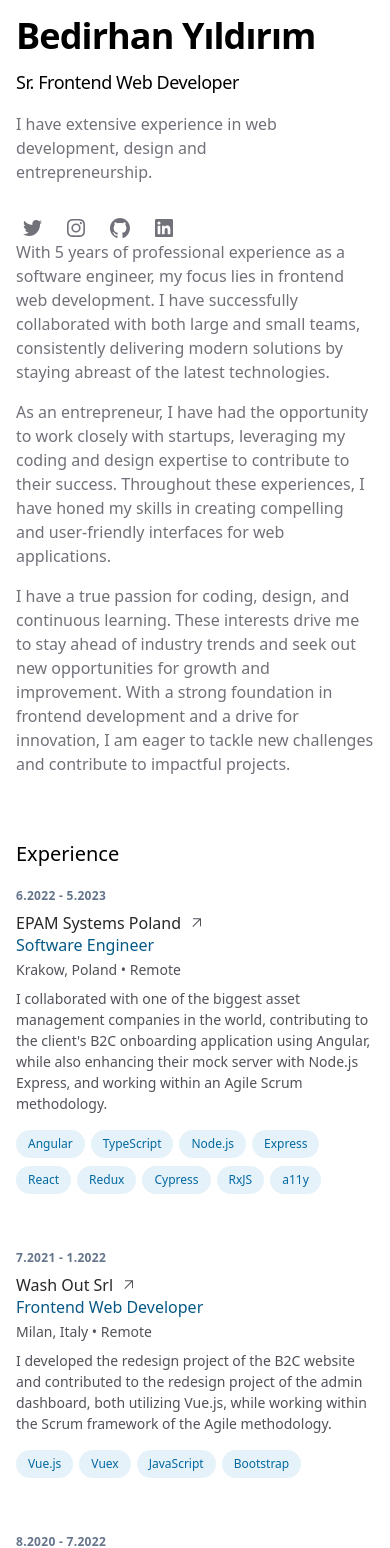
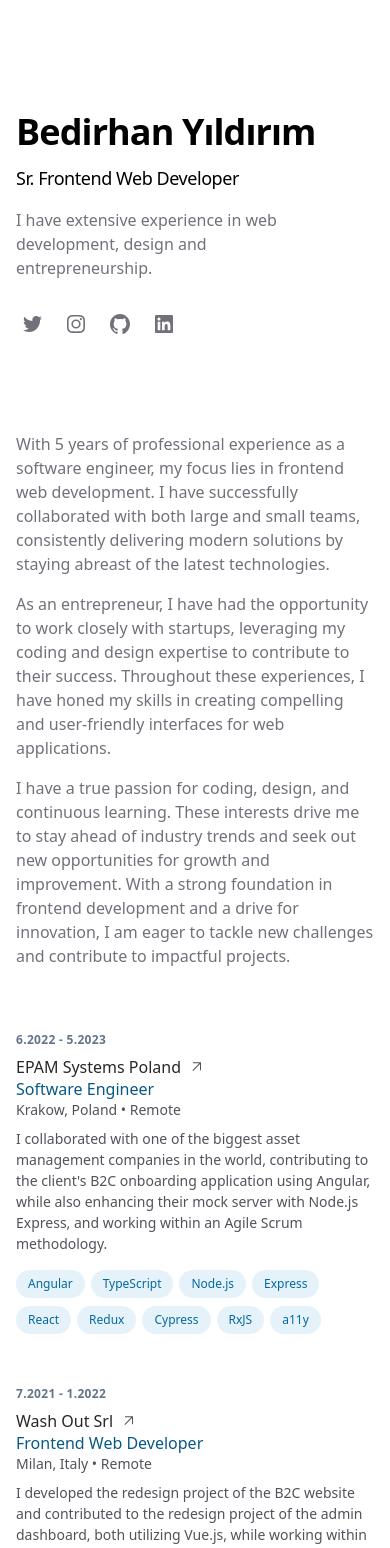
Before and after one commit to bedirhanyildirim/bedirhan.design, a Next.js app: page / in a window 390 px wide. Shown: the top 1548 px of the page. Built offline with nearby package versions, Linux system fonts and the light colour scheme.

Commit message:
fix: responsive design classes

```diff
--- a/src/app/globals.css
+++ b/src/app/globals.css
@@ -10,6 +10,6 @@
 
 @layer components {
   .content {
-    @apply w-full md:max-w-screen-sm lg:max-w-screen-md xl:max-w-screen-lg
+    @apply w-full md:max-w-screen-sm lg:max-w-full xl:max-w-screen-lg
   }
 }
--- a/src/app/layout.js
+++ b/src/app/layout.js
@@ -9,7 +9,7 @@ export default function RootLayout({ children }) {
   return (
     <html lang="en">
       <body>
-          <div className="w-full h-full flex justify-center p-4">
+          <div className="w-full h-full flex justify-center p-4 lg:p-10">
             {children}
           </div>
       </body>
--- a/src/app/page.js
+++ b/src/app/page.js
@@ -17,8 +17,8 @@ export default function Home() {
 
   return (
     <main className="content">
-      <div className="lg:flex lg:justify-between lg:gap-4">
-        <header className="lg:sticky lg:top-0 lg:flex lg:max-h-screen lg:w-1/2 lg:flex-col lg:justify-between lg:py-24">
+      <div className="flex flex-col lg:flex-row lg:justify-between lg:gap-4">
+        <header className="mt-24 lg:mt-0 lg:sticky lg:top-0 lg:flex lg:max-h-screen lg:w-1/2 lg:flex-col lg:justify-between lg:py-24">
           <div>
             <h1 className="text-4xl font-bold tracking-tight text-black sm:text-5xl">
               Bedirhan Yıldırım
@@ -66,7 +66,7 @@ export default function Home() {
             </p>
           </section>
           <section id="experiences">
-            <h3 className="mb-4 text-xl">Experience</h3>
+            <h3 className="hidden md:block mb-4 text-xl">Experience</h3>
             {
               experiencesData.map(exp => {
                 return (
@@ -74,12 +74,14 @@ export default function Home() {
                 )
               })
             }
-            <Link href="/" className="inline-flex items-center font-medium leading-tight font-semibold text-sky-800 hover:text-sky-600 transition">
-              Download Cv <ArrowRight className="w-6 h-6 ml-2 fill-sky-800" />
-            </Link>
+            <div className="w-full flex justify-center lg:justify-start">
+              <Link href="/" className="inline-flex items-center font-medium leading-tight font-semibold text-black lg:text-sky-800 hover:text-sky-600 transition">
+                Download CV <ArrowRight className="block w-6 h-6 ml-2 fill-black lg:fill-sky-800" />
+              </Link>
+            </div>
           </section>
           <section id="education" className="my-24">
-            <h3 className="mb-4 text-xl">Education</h3>
+            <h3 className="hidden md:block mb-4 text-xl">Education</h3>
             {
               educationData.map(education => {
                 return (
@@ -89,7 +91,7 @@ export default function Home() {
             }
           </section>
           <section id="volunteer" className="my-24">
-            <h3 className="mb-4 text-xl">Volunteer</h3>
+            <h3 className="hidden md:block mb-4 text-xl">Volunteer</h3>
             {
               volunteerData.map(volunteer => {
                 return (
@@ -99,13 +101,13 @@ export default function Home() {
             }
           </section>
           <section id="languages" className="my-24">
-            <h3 className="mb-4 text-xl">Language</h3>
-            <ul className="flex flex-wrap flex-col md:flex-row justify-between w-full">{
+            <h3 className="hidden md:block mb-4 text-xl">Language</h3>
+            <ul className="hidden md:flex flex-wrap flex-col md:flex-row justify-between w-full">{
               languageData.map(language => {
                 return (
-                  <li className="text-zinc-600" key={language.id}>
+                  <li className="font-medium leading-snug" key={language.id}>
                     <span className="text-black">{language.language}: </span>
-                    <span>{language.level}</span>
+                    <span className="text-sky-800">{language.level}</span>
                   </li>
                 )
               })
--- a/src/components/companyCard.js
+++ b/src/components/companyCard.js
@@ -3,9 +3,9 @@ import ArrowOut from 'public/arrowOut.svg'
 
 export default function CompanyCard({ experience }) {
   return (
-    <div className="mb-12 transition">
-      <div className="relative grid pb-1 transition-all sm:grid-cols-8 sm:gap-8 md:gap-4 lg:hover:!opacity-100">
-        <header className="z-10 mb-2 mt-1 text-xs font-semibold uppercase tracking-wide text-slate-500 sm:col-span-2 whitespace-nowrap">
+    <div className="mb-12">
+      <div className="relative grid pb-1 transition-all sm:grid-cols-8 sm:gap-8 md:gap-4 lg:gap-10 xl:gap-2">
+        <header className="mb-2 md:mt-1 text-xs font-semibold uppercase tracking-wide text-slate-500 col-span-2 whitespace-nowrap">
           {experience.start_date} - {experience.end_date}
         </header>
         <div className="z-10 sm:col-span-6">
@@ -22,7 +22,7 @@ export default function CompanyCard({ experience }) {
               </div>
             </div>
             <div>
-              <div className="text-zinc-600 font-light text-sm mt-1">
+              <div className="text-zinc-600 font-light text-sm md:mt-1">
                 {experience.location} • {experience.type}
               </div>
             </div>
```
